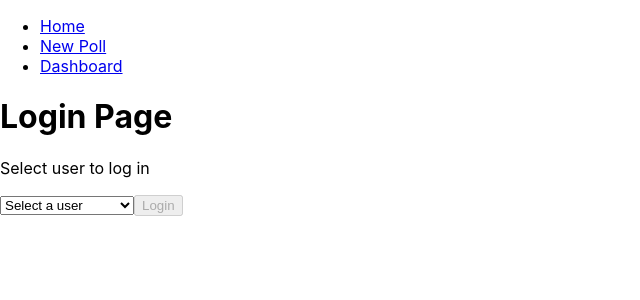
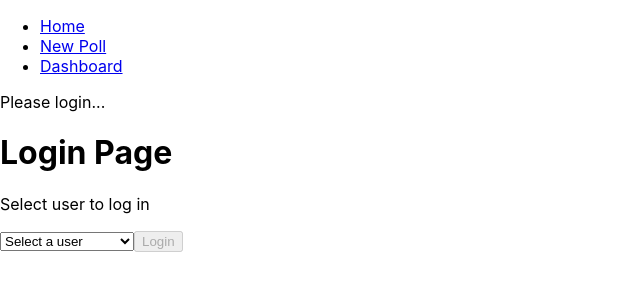
Before and after one commit to kotov-valery/nd019-employee-polls, a React (Create React App) app: page / in a window 1280 px wide. Shown: the top 300 px of the page, without its empty margins (0-640 px from the left). Built offline with nearby package versions, Linux system fonts and the light colour scheme.

Commit message:
Mockup current user view

```diff
--- a/src/App.tsx
+++ b/src/App.tsx
@@ -11,6 +11,7 @@ import { QuestionList, UserList } from "./backend/Types";
 import Dashboard from "./components/Dashboard";
 import Nav from "./components/Nav";
 import NewPoll from "./components/NewPoll";
+import User from "./components/User";
 
 function Loading() {
   return <div>Loading...</div>;
@@ -39,6 +40,7 @@ function App() {
       {loading ? <Loading /> : null}
       <div className="container">
         <Nav />
+        <User authedUser={authedUser} />
         {loading === true ? null : (
           <Routes>
             <Route
--- /dev/null
+++ b/src/components/User.tsx
@@ -0,0 +1,13 @@
+function User({ authedUser }: { authedUser: string | null }) {
+  if (!authedUser) {
+    return <div>Please login...</div>;
+  }
+
+  return (
+    <div className="user">
+      <h1>Welcome, {authedUser}!</h1>
+    </div>
+  );
+}
+
+export default User;
```
